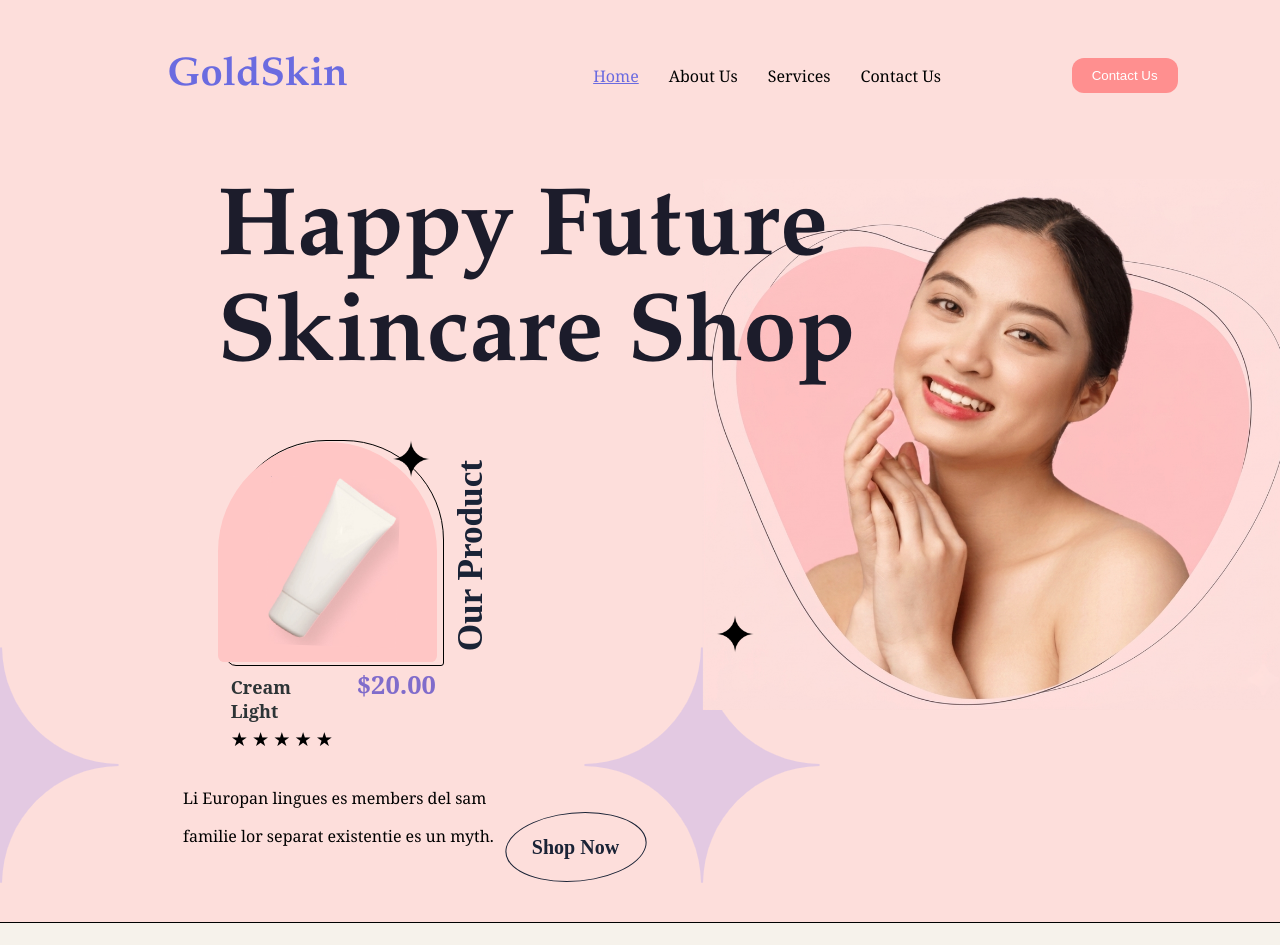
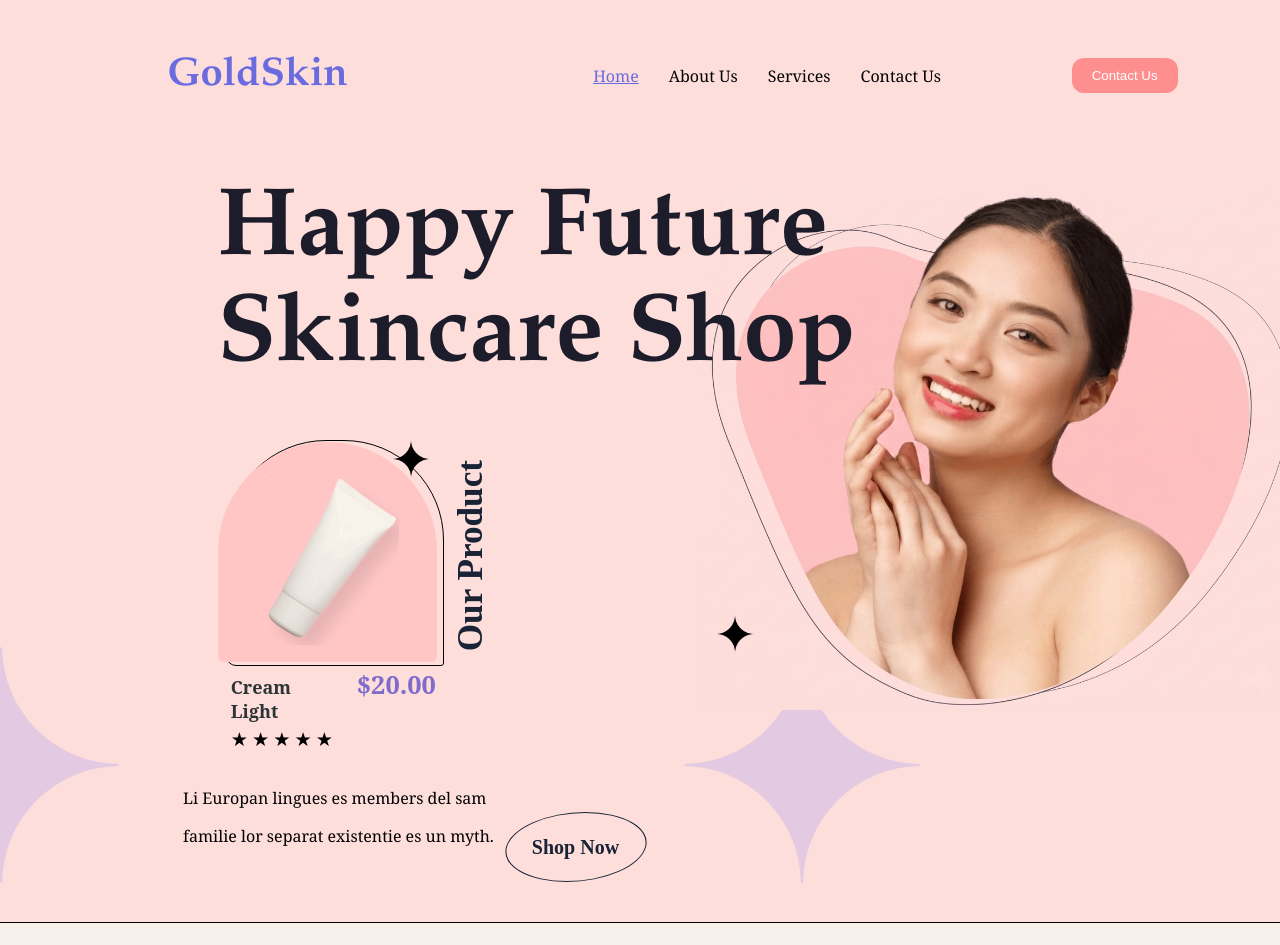
Before and after one commit to ANWINBABY/glodenskin, a React (Create React App) app: page / in a window 1280 px wide. Shown: the top 945 px of the page. Built offline with nearby package versions, Linux system fonts and the light colour scheme.

Commit message:
Adjust position of horizontal star element

```diff
--- a/src/styles/hero.css
+++ b/src/styles/hero.css
@@ -16,7 +16,7 @@
 .horizontal-star{
   position: absolute;
   top: 63%;
-  right:450px;
+  right:350px;
 }
 
 .custom-star {
```
